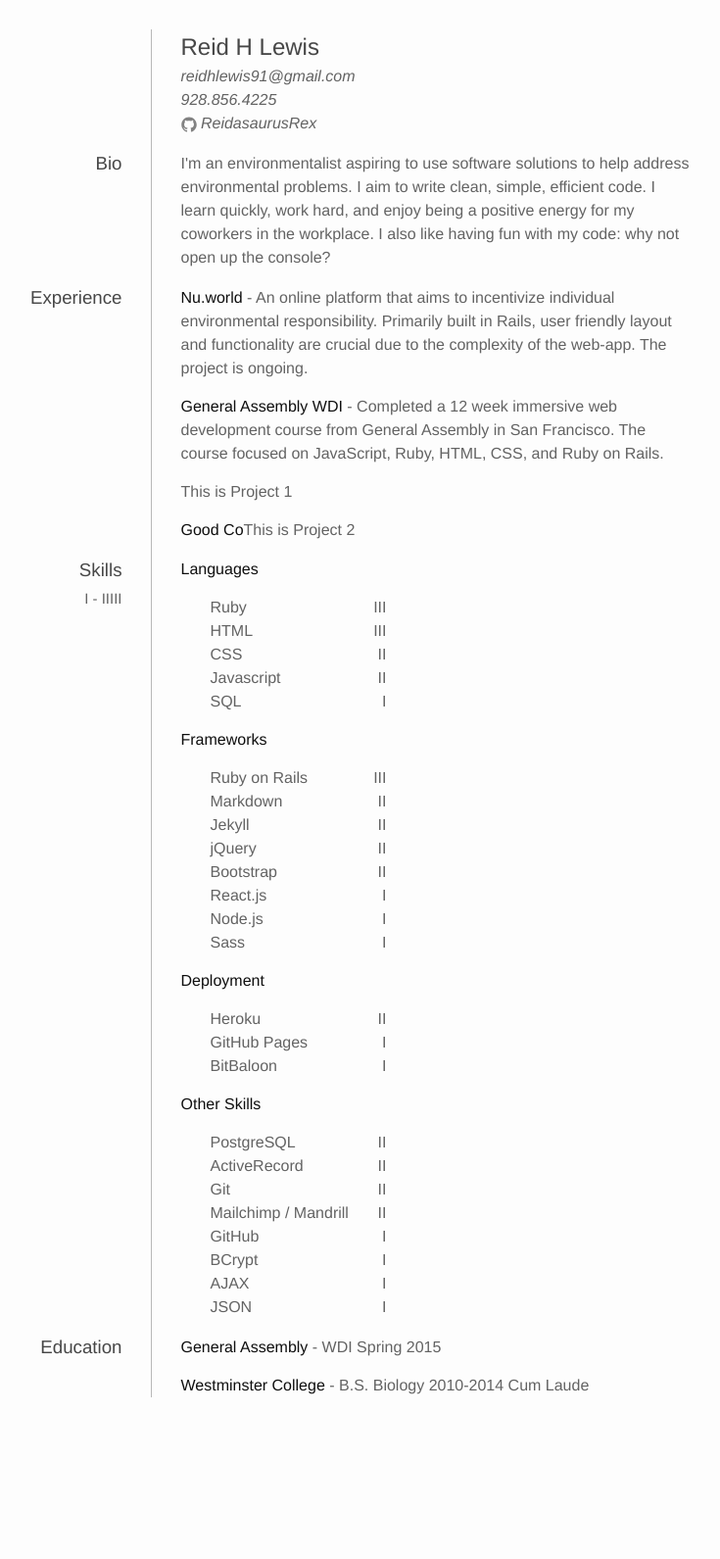
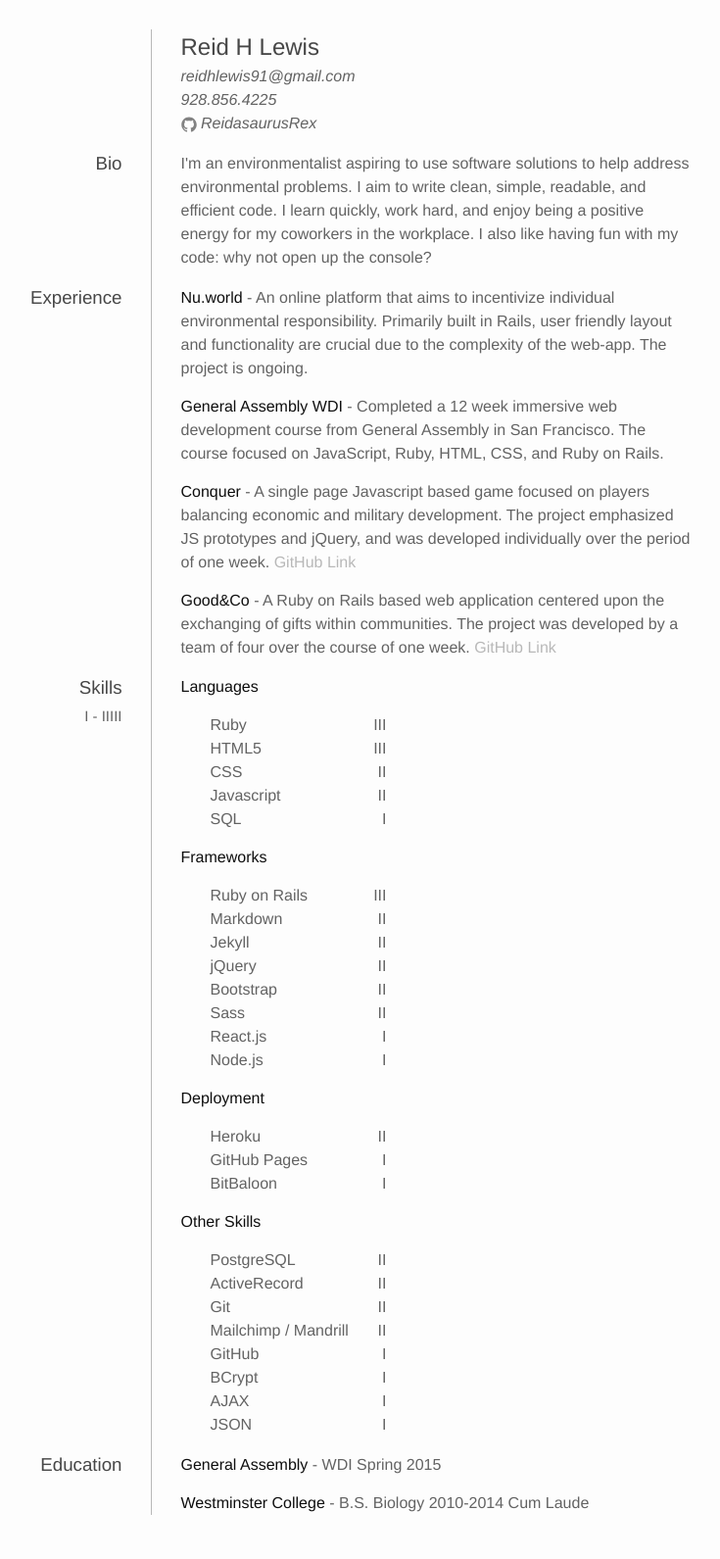
Before and after one commit to ReidasaurusRex/reidasaurusrex.github.io, a Jekyll site: the page built from resume/index.html, in a window 1280 px wide. Shown: the whole page at 98% size, without its empty margins (211-946 px from the left). Built offline with Jekyll 4.4.1, drawn with Linux system fonts in a browser that asks for light colours; before the commit the page ends 1471 px from its top, so only the background shows below that.

Commit message:
Modified the resume object to desired level

```diff
--- a/resume/index.html
+++ b/resume/index.html
@@ -14,15 +14,15 @@ layout: bare
 
   <div class="resume-bio resume-section">
     <h3 class="section-header">Bio</h3>
-    <p>I'm an environmentalist aspiring to use software solutions to help address environmental problems. I aim to write clean, simple, efficient code. I learn quickly, work hard, and enjoy being a positive energy for my coworkers in the workplace. I also like having fun with my code: why not open up the console?</p>
+    <p>I'm an environmentalist aspiring to use software solutions to help address environmental problems. I aim to write clean, simple, readable, and efficient code. I learn quickly, work hard, and enjoy being a positive energy for my coworkers in the workplace. I also like having fun with my code: why not open up the console?</p>
   </div>
 
   <div class="resume-experience resume-section">
     <h3 class="section-header">Experience</h3>
-    <p><span class="dark-span">Nu.world</span> - An online platform that aims to incentivize individual environmental responsibility. Primarily built in Rails, user friendly layout and functionality are crucial due to the complexity of the web-app. The project is ongoing.</p>
-    <p><span class="dark-span">General Assembly WDI</span> - Completed a 12 week immersive web development course from General Assembly in San Francisco. The course focused on JavaScript, Ruby, HTML, CSS, and Ruby on Rails.</p>
-    <p><span class="dark-span"></span>This is Project 1</p>
-    <p><span class="dark-span">Good Co</span>This is Project 2</p>
+    <p class="resume-sub-section"><span class="dark-span sub-section-header">Nu.world</span> - An online platform that aims to incentivize individual environmental responsibility. Primarily built in Rails, user friendly layout and functionality are crucial due to the complexity of the web-app. The project is ongoing.</p>
+    <p class="resume-sub-section"><span class="dark-span sub-section-header">General Assembly WDI</span> - Completed a 12 week immersive web development course from General Assembly in San Francisco. The course focused on JavaScript, Ruby, HTML, CSS, and Ruby on Rails.</p>
+    <p class="resume-sub-section"><span class="dark-span sub-section-header">Conquer</span> - A single page Javascript based game focused on players balancing economic and military development. The project emphasized JS prototypes and jQuery, and was developed individually over the period of one week. <a href="https://github.com/ReidasaurusRex/EconomicsOfConquering" target="_blank">GitHub Link</a></p>
+    <p class="resume-sub-section"><span class="dark-span sub-section-header">Good&amp;Co</span> - A Ruby on Rails based web application centered upon the exchanging of gifts within communities. The project was developed by a team of four over the course of one week. <a href="https://github.com/247webdev/Project2" target="_blank">GitHub Link</a></p>
   </div>
 
   <div class="resume-skills resume-section">
@@ -30,42 +30,42 @@ layout: bare
     <ul class="skill-list">
       <li> <span class="dark-span">Languages</span>
         <ul class="subskill-list">
-          <li>Ruby<span>III</span></li>
-          <li>HTML<span>III</span></li>
-          <li>CSS<span>II</span></li>
-          <li>Javascript<span>II</span></li>
-          <li>SQL<span>I</span></li>
+          <li>Ruby <span>III</span></li>
+          <li>HTML5 <span>III</span></li>
+          <li>CSS <span>II</span></li>
+          <li>Javascript <span>II</span></li>
+          <li>SQL <span>I</span></li>
         </ul>
       </li>
       <li> <span class="dark-span">Frameworks</span>
         <ul class="subskill-list">
-          <li>Ruby on Rails<span>III</span></li>
-          <li>Markdown<span>II</span></li>
-          <li>Jekyll<span>II</span></li>
-          <li>jQuery<span>II</span></li>
-          <li>Bootstrap<span>II</span></li>
-          <li>React.js<span>I</span></li>
-          <li>Node.js<span>I</span></li>
-          <li>Sass<span>I</span></li>
+          <li>Ruby on Rails <span>III</span></li>
+          <li>Markdown <span>II</span></li>
+          <li>Jekyll <span>II</span></li>
+          <li>jQuery <span>II</span></li>
+          <li>Bootstrap <span>II</span></li>
+          <li>Sass <span>II</span></li>
+          <li>React.js <span>I</span></li>
+          <li>Node.js <span>I</span></li>
         </ul>
       </li>
       <li> <span class="dark-span">Deployment</span>
         <ul class="subskill-list">
-          <li>Heroku<span>II</span></li>
-          <li>GitHub Pages<span>I</span></li>
-          <li>BitBaloon<span>I</span></li>
+          <li>Heroku <span>II</span></li>
+          <li>GitHub Pages <span>I</span></li>
+          <li>BitBaloon <span>I</span></li>
         </ul>
       </li>
       <li> <span class="dark-span">Other Skills</span>
         <ul class="subskill-list">
-          <li>PostgreSQL<span>II</span></li>
-          <li>ActiveRecord<span>II</span></li>
-          <li>Git<span>II</span></li>
-          <li>Mailchimp / Mandrill<span>II</span></li>
-          <li>GitHub<span>I</span></li>
-          <li>BCrypt<span>I</span></li>
-          <li>AJAX<span>I</span></li>
-          <li>JSON<span>I</span></li>
+          <li>PostgreSQL <span>II</span></li>
+          <li>ActiveRecord <span>II</span></li>
+          <li>Git <span>II</span></li>
+          <li>Mailchimp / Mandrill <span>II</span></li>
+          <li>GitHub <span>I</span></li>
+          <li>BCrypt <span>I</span></li>
+          <li>AJAX <span>I</span></li>
+          <li>JSON <span>I</span></li>
         </ul>
       </li>
     </ul>
--- a/resume/javascript/main.js
+++ b/resume/javascript/main.js
@@ -3,22 +3,29 @@
     client_id: '78329df5c12ce4478aaebe59c073f498'
   });
 
+
   var sound = {};
+
   sound.playTrackByID = function(num) {
+    // Play a soundcloud sound by its ID number
     SC.stream('/tracks/' + num).then(function(player) {
       console.log(player);
       window.player = player;
       player.play();
     });
   };
-  sound.songPause = function() {
+
+  sound.pause = function() {
+    // Pause current sound if playing
     if (window.player) {
       window.player.pause();
     } else {
       console.log("Nothing playing");
     }
   };
-  sound.songPlay = function() {
+
+  sound.play = function() {
+    // Play current sound if selected
     if (window.player) {
       window.player.play();
     } else {
@@ -27,13 +34,17 @@
   };
 
   var resume = {};
+
   resume.contact = {
     name: "Reid H Lewis",
     email: "reidhlewis91@gmail.com",
     phone: "928.856.4225",
     github: "ReidasaurusRex"
   };
+
   resumeSections = Array.prototype.slice.call(document.getElementsByClassName("resume-section"));
+  resumeSections.forEach(inputSectionToResume);
+
   function inputSectionToResume(element) {
     sectionHead = element.innerText.split(/\s|\n/)[0].toLowerCase();
     if (elementHasMultipleParagraphs(element)) {
@@ -46,29 +57,43 @@
       resume[sectionHead] = element.getElementsByTagName("p")[0].innerText;
     }
   }
+
   function elementHasMultipleParagraphs(element) {
     return element.getElementsByTagName("p").length > 1;
   }
+
   function elementHasNestedLists(element) {
     return element.getElementsByTagName("ul").length > 1;
   }
+
   function addKeyValuesFromParagraphs(element, resumeSection) {
     paragraphs = Array.prototype.slice.call(element.getElementsByTagName("p"));
     paragraphs.forEach(function(paragraph) {
       paragraphHead = toCamelCase(paragraph.getElementsByTagName("span")[0].innerText);
+      if (paragraph.getElementsByTagName("a").length > 0) {
+      resumeSection[paragraphHead] = {};
+      resumeSection[paragraphHead].description = paragraph.firstElementChild.nextSibling.wholeText.toString().slice(3, -1);
+      resumeSection[paragraphHead].link = paragraph.lastChild.href;
+      } else {
       resumeSection[paragraphHead] = paragraph.lastChild.wholeText.toString().slice(3);
+      }
     });
   }
+
   function addKeyValuesFromLists(element, resumeSection) {
     listItems = Array.prototype.slice.call(element.children[1].children);
     listItems.forEach(function(listItem) {
       listHead = toCamelCase(listItem.getElementsByClassName("dark-span")[0].innerText);
       subListItems = Array.prototype.slice.call(listItem.children[1].children).map(function(subListItem) {
-        return subListItem.innerText;
+        subListItemObject = {};
+        subListItemObject.skillName = subListItem.firstChild.wholeText.toString().slice(0, -1);
+        subListItemObject.skillLevel = subListItem.lastChild.innerText.length;
+        return subListItemObject;
       });
       resumeSection[listHead] = subListItems;
     });
   }
+
   function toCamelCase(string) {
     downcase = string.toLowerCase();
     camelArray = downcase.split(/\s|\./).map(function(word, index) {
@@ -80,8 +105,33 @@
     });
     return camelArray.join("");
   }
-  resumeSections.forEach(inputSectionToResume);
+
+  resume.bestSkills = function(skill) {
+    if (resume.skills[skill]) {
+      highSkillLevel = resume.skills[skill].map(function(skillItem) {
+        return skillItem.skillLevel;
+      }).sort().pop();
+      console.log("Highest Skill Level: " + highSkillLevel);
+      bestSkills = resume.skills[skill].filter(function(skillItem) {
+        return skillItem.skillLevel == highSkillLevel;
+      }).map(function(highSkillItem) {
+        return highSkillItem.skillName;
+      });
+      return bestSkills;
+    } else {
+      console.log("%cCouldn\'t find skill " + skill + ". Try languages, frameworks, deployment, or otherSkills.", "color: red;");
+    }
+  };
+
+  var resumeToys = {
+    sound: sound,
+    resume: resume
+  };
+
+  window.resumeToys = resumeToys;
   window.sound = sound;
   window.resume = resume;
-  window.resumeSections = resumeSections;
+
+  var consoleCodeStyles = "background-color: #eef; color: #636363";
+  console.log("Thanks for checking out my r\xE9sum\xe9. Why not check out the " + "%cresume" + "%c object, or view the " + "%csound" + "%c object to play some SoundCloud while you look it over?", consoleCodeStyles, "", consoleCodeStyles, "");
 })();
```
